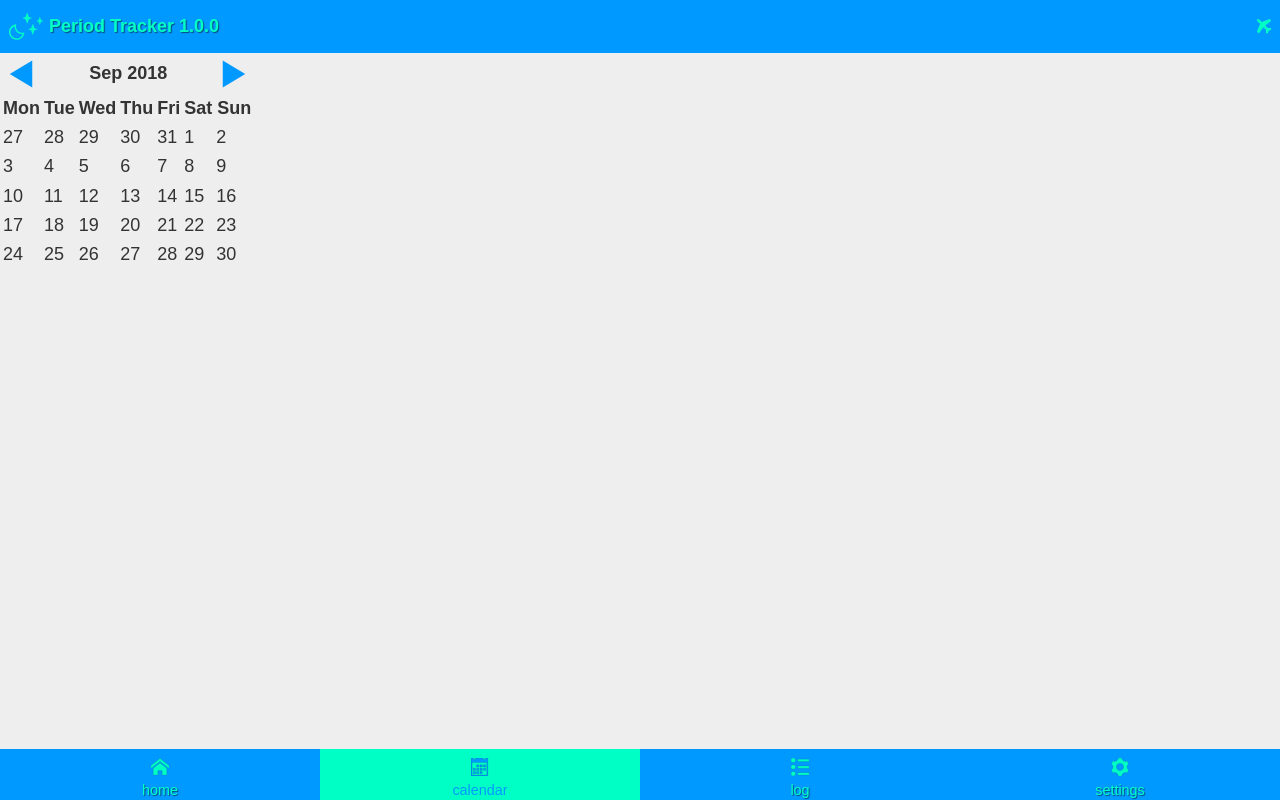
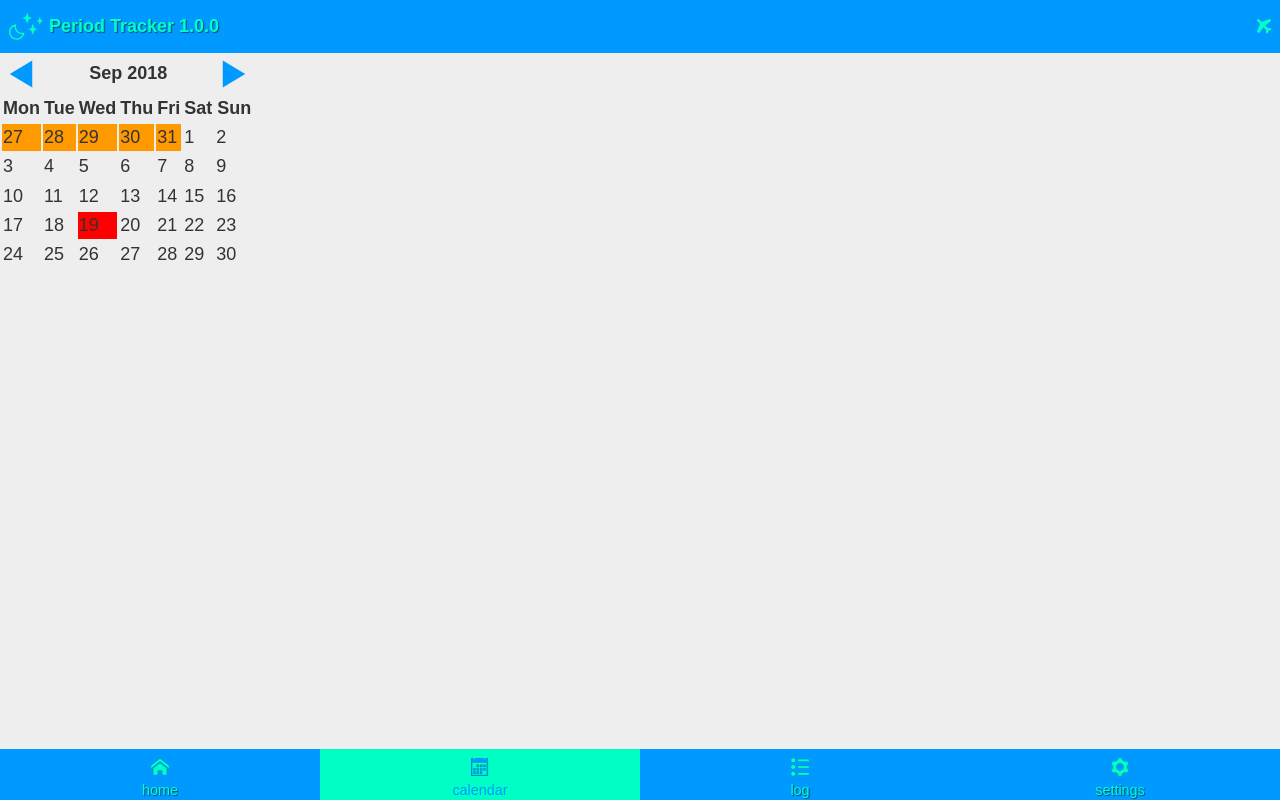
Before and after one commit to electricg/period-tracker-react, a React (Create React App) app: page /calendar in a window 1280 px wide. Built offline with nearby package versions, Linux system fonts and the light colour scheme.

Commit message:
Started adding the day css classes

```diff
--- a/src/components/calendar/body.js
+++ b/src/components/calendar/body.js
@@ -2,20 +2,33 @@ import React from 'react';
 import DateFnsFormat from 'date-fns/format';
 import classnames from 'classnames';
 
-import { getMonth, getMonthDays } from '../../lib/utils';
+import { getToday, getMonth, getMonthDays } from '../../lib/utils';
 
-export const CalendarBodyDay = ({ date, currentMonth = 0 }) => {
+import './day.css';
+
+export const CalendarBodyDay = ({ date, currentMonth = 0, entries = [] }) => {
   const day = DateFnsFormat(date, 'D');
   const month = getMonth(date);
+  const formattedDate = DateFnsFormat(date, 'YYYY-MM-DD');
+  const today = getToday();
+
+  const namespaceClasses = 'calendar__day';
+
   const cellClasses = classnames({
-    calendar__day: true,
-    'calendar__day--another-month': month !== currentMonth,
+    [namespaceClasses]: true,
+    [`${namespaceClasses}--today`]: today === formattedDate,
+    [`${namespaceClasses}--another-month`]: month !== currentMonth,
+    [`${namespaceClasses}--entry`]: entries.indexOf(formattedDate) !== -1,
   });
 
   return <td className={cellClasses}>{day}</td>;
 };
 
-export const CalendarBodyWeek = ({ days = [], currentMonth = 0 }) => {
+export const CalendarBodyWeek = ({
+  days = [],
+  currentMonth = 0,
+  entries = [],
+}) => {
   if (!days.length) {
     return null;
   }
@@ -27,13 +40,14 @@ export const CalendarBodyWeek = ({ days = [], currentMonth = 0 }) => {
           key={`day-${index}`}
           date={day}
           currentMonth={currentMonth}
+          entries={entries}
         />
       ))}
     </tr>
   );
 };
 
-const CalendarBody = ({ date, start = 0, extended = false }) => {
+const CalendarBody = ({ date, start = 0, extended = false, entries = [] }) => {
   const days = getMonthDays(date, start);
   const currentMonth = getMonth(date);
   const weeks = [];
@@ -53,6 +67,7 @@ const CalendarBody = ({ date, start = 0, extended = false }) => {
           key={`week-${index}`}
           days={week}
           currentMonth={currentMonth}
+          entries={entries}
         />
       ))}
     </tbody>
--- /dev/null
+++ b/src/components/calendar/day.css
@@ -0,0 +1,23 @@
+.calendar__day--today {
+  background: #f00;
+}
+
+.calendar__day--another-month {
+  background: #f90;
+}
+
+.calendar__day--entry {
+  background: #ff0;
+}
+
+.calendar__day--entry-following {
+  background: #0f0;
+}
+
+.calendar__day--future {
+  background: #0ff;
+}
+
+.calendar__day--future-following {
+  background: #f0f;
+}
--- a/src/components/calendar/index.js
+++ b/src/components/calendar/index.js
@@ -10,6 +10,7 @@ const Calendar = ({
   current = '',
   startDayOfWeek = 0,
   showExtendedMonth = false,
+  entries = [],
 }) => {
   const date = newDate(current ? `${current}-01` : '');
 
@@ -23,6 +24,7 @@ const Calendar = ({
         date={date}
         start={startDayOfWeek}
         extended={showExtendedMonth}
+        entries={entries}
       />
     </table>
   );
@@ -30,9 +32,11 @@ const Calendar = ({
 
 const mapStateToProps = ({
   settings: { startDayOfWeek, showExtendedMonth } = {},
+  entries = [],
 }) => ({
   startDayOfWeek,
   showExtendedMonth,
+  entries,
 });
 
 export default connect(mapStateToProps)(Calendar);
```
